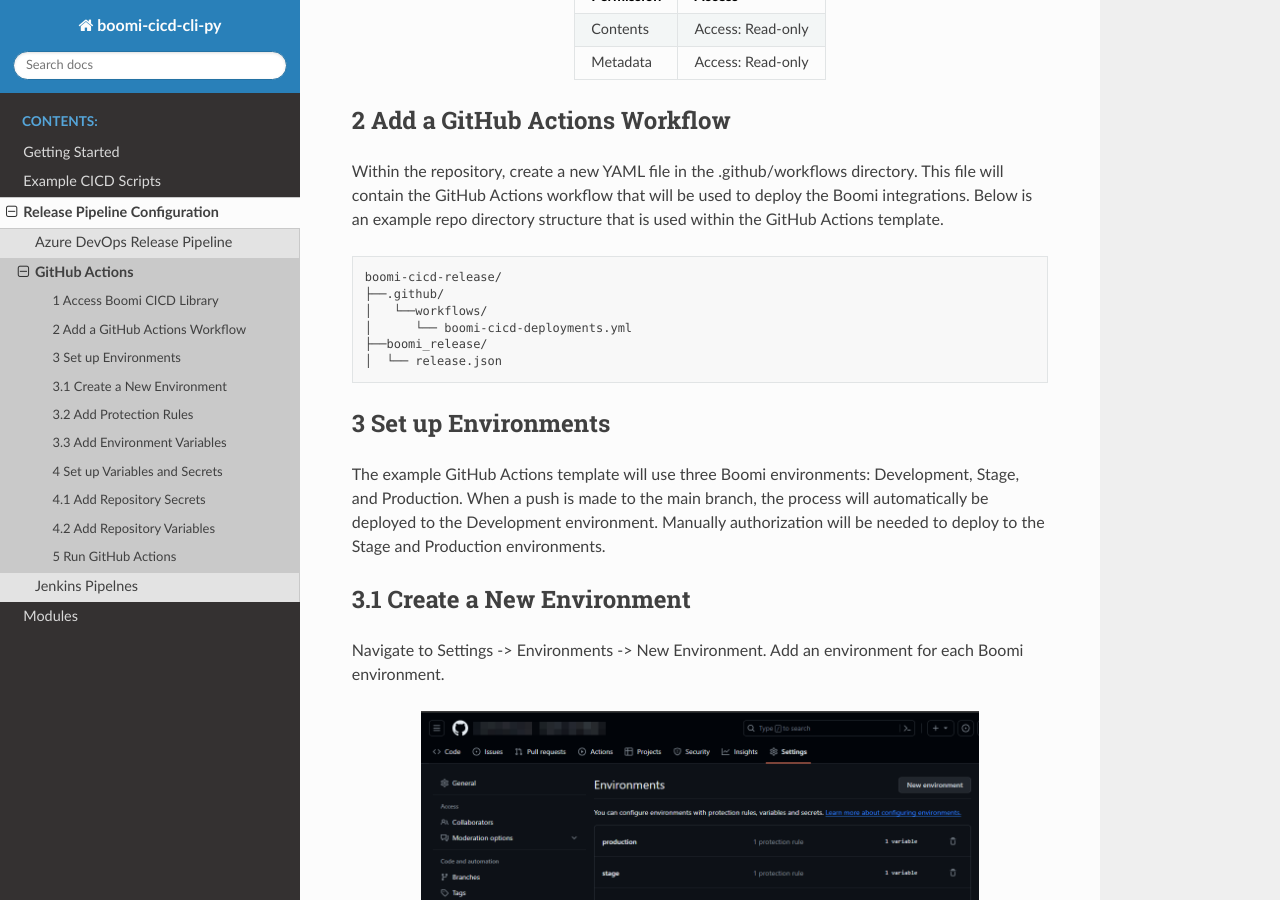
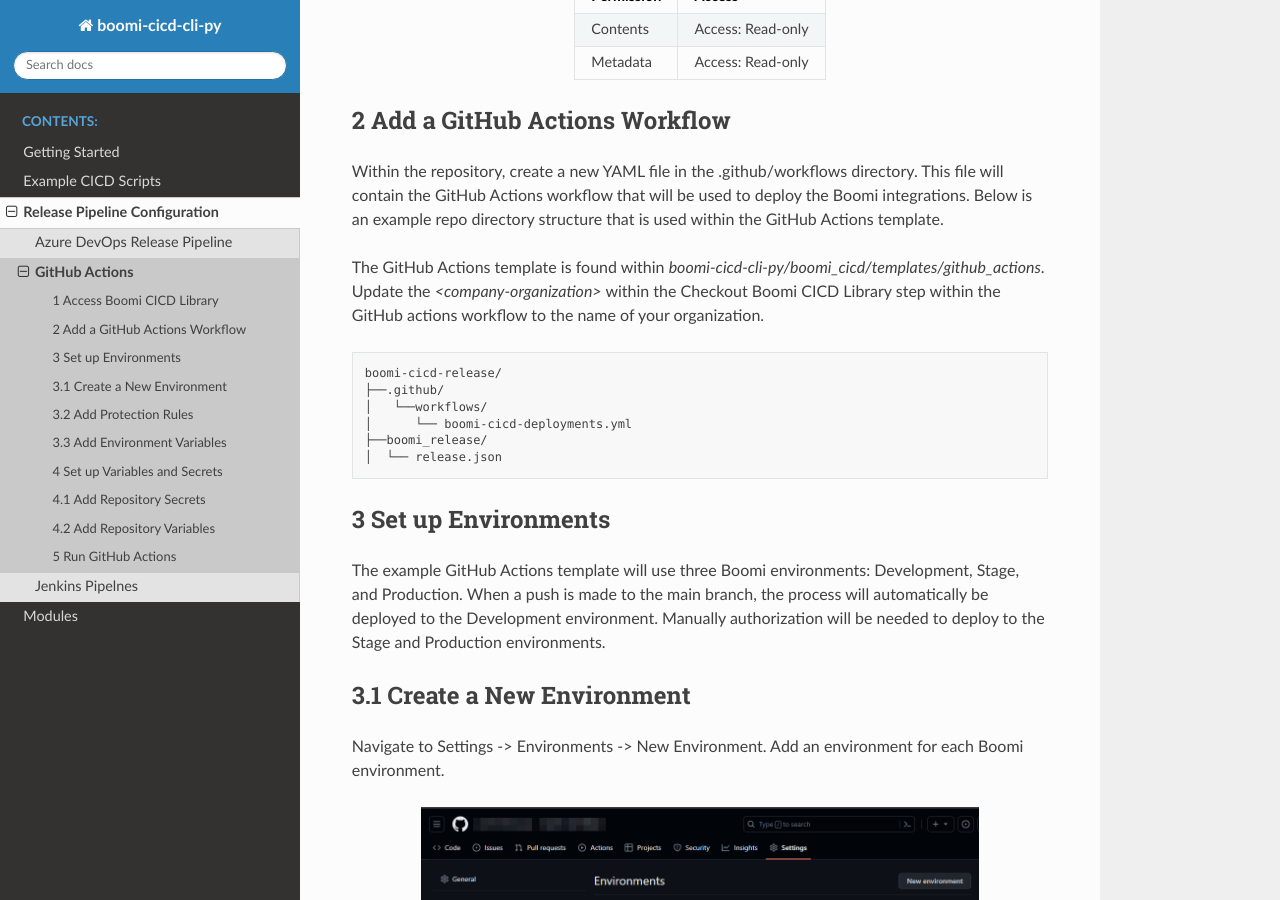
Before and after one commit to chghealthcare/boomi-cicd-reference, a Sphinx documentation site: the page built from docs/pipelines/github-actions.rst, in a window 1280 px wide and 900 px high, scrolled down 579 px. Built offline with Sphinx 7.4.7 and the Read the Docs theme 2.0.0, drawn with Linux system fonts in a browser that asks for light colours.

Commit message:
Merged in github-actions-update (pull request #22)
Updated GitHub Actions for clarity.

```diff
--- a/docs/pipelines/github-actions.rst
+++ b/docs/pipelines/github-actions.rst
@@ -25,6 +25,8 @@ First create a `fine-grained Private Access Token (PAT) <https://docs.github.com
 ---------------------------------------
 
 Within the repository, create a new YAML file in the .github/workflows directory. This file will contain the GitHub Actions workflow that will be used to deploy the Boomi integrations. Below is an example repo directory structure that is used within the GitHub Actions template.
+
+The GitHub Actions template is found within `boomi-cicd-cli-py/boomi_cicd/templates/github_actions`. Update the `<company-organization>` within the Checkout Boomi CICD Library step within the GitHub actions workflow to the name of your organization.
 
 ::
 
```
Also changed, not shown: 1 other file.
